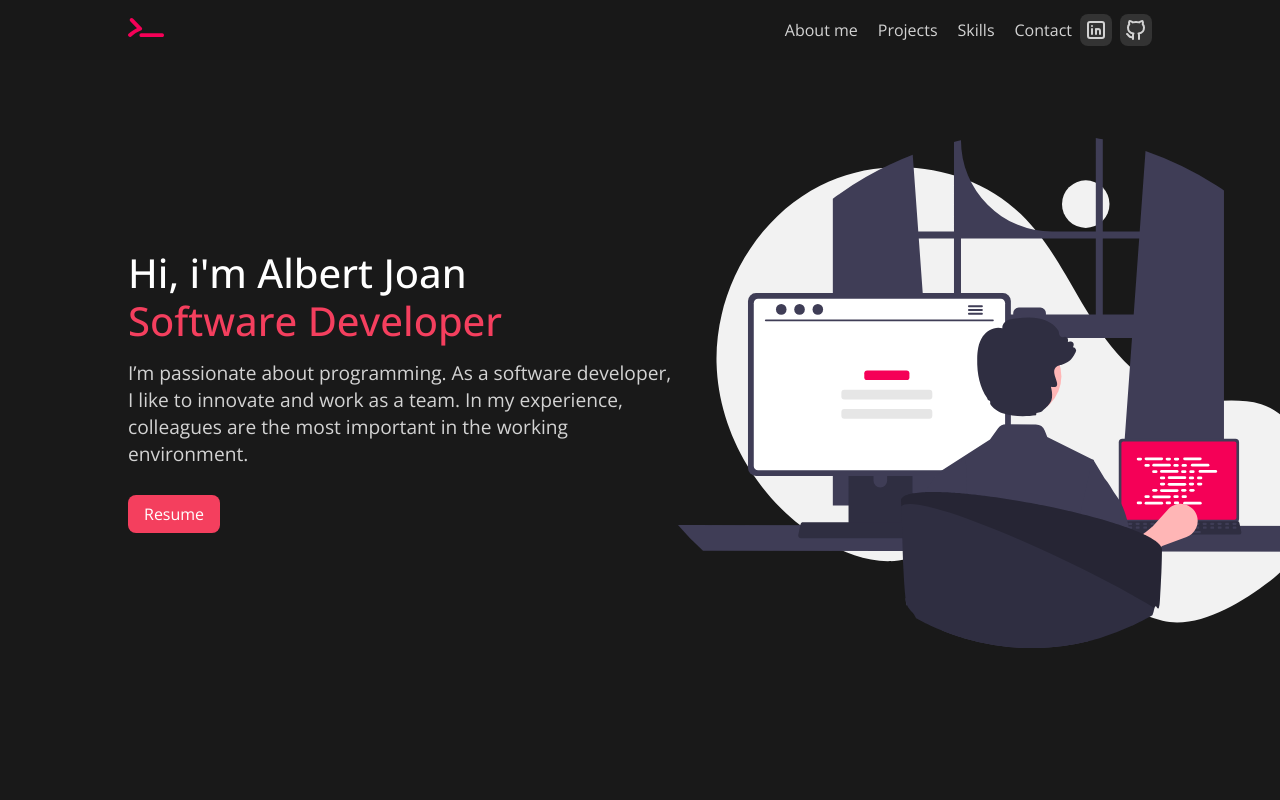
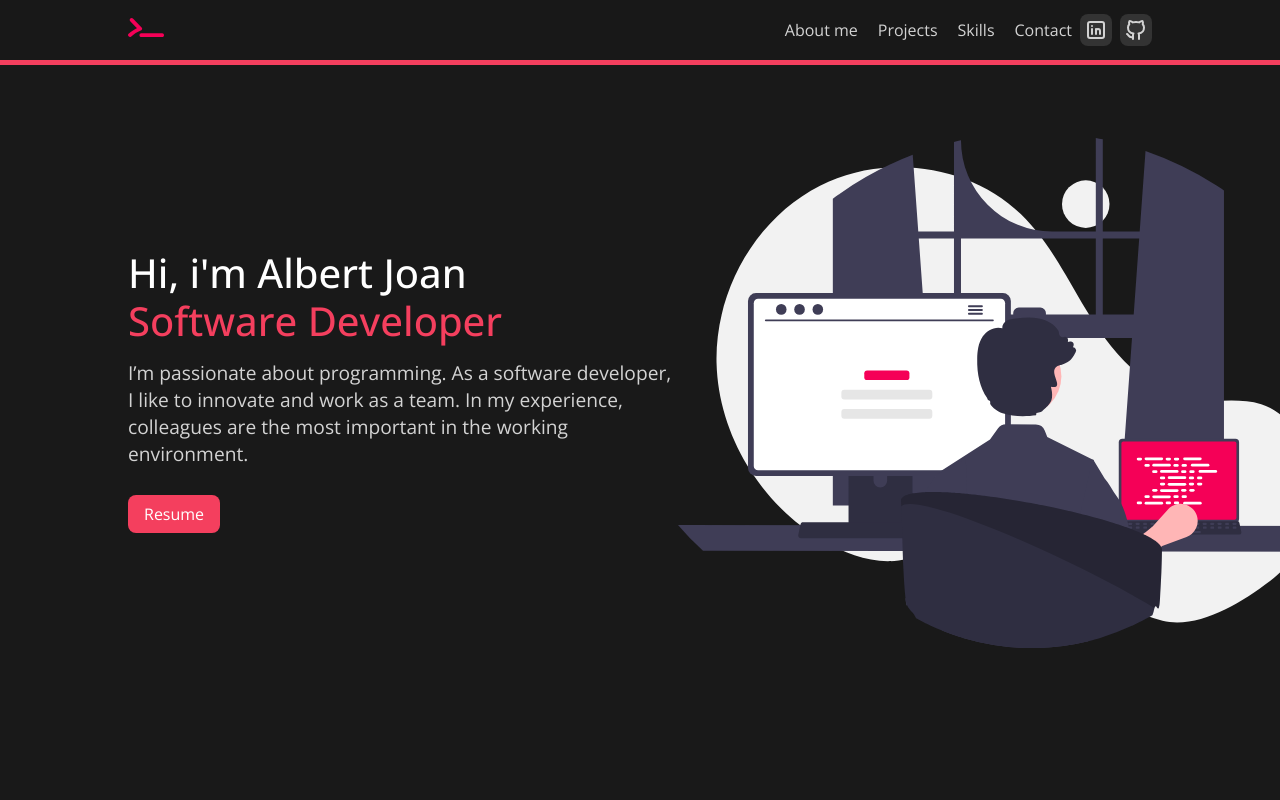
Before and after one commit to Albert2707/Portfolio, a React (Vite) app: page / in a window 1280 px wide. Shown: the top 800 px of the page. Built offline with nearby package versions, Linux system fonts and the light colour scheme.

Commit message:
first commit

```diff
--- a/src/components/progressBar/ProgressBar.scss
+++ b/src/components/progressBar/ProgressBar.scss
@@ -1,16 +1,17 @@
 @import "../../App.scss";
 
 .progress {
-  display: none;
+  position: fixed;
+  top: 60px;
+  left: 0;
+  right: 0;
+  z-index: 1000;
+  transform-origin: 0%;
+  height: 5px;
+  background-color: $rose;
   @include mobile {
-    display: block;
-    position: fixed;
+    top: unset;
     bottom: 0;
-    left: 0;
-    right: 0;
     height: 8px;
-    z-index: 10;
-    background: $rose;
-    transform-origin: 0%;
   }
 }
--- a/src/components/progressBar/ProgressBar.tsx
+++ b/src/components/progressBar/ProgressBar.tsx
@@ -6,7 +6,7 @@ const ProgressBar = () => {
   const ref = useRef(null);
   const { scrollYProgress } = useScroll();
   const scaleX = useSpring(scrollYProgress, {
-    stiffness: 100,
+    stiffness: 150,
     damping: 30,
     restDelta: 0.001,
   });
--- a/src/components/skills/Skills.scss
+++ b/src/components/skills/Skills.scss
@@ -13,9 +13,10 @@
     white-space: nowrap;
     margin: 0 auto;
     position: relative;
-
-    &:hover .logos-slide {
-      animation-play-state: paused;
+    @media (min-width: 769px) {
+      &:hover .logos-slide {
+        animation-play-state:paused;
+      }
     }
 
     &::before,
```
Also changed, not shown: 4 other files (tests, documents, lock files or other folders).
